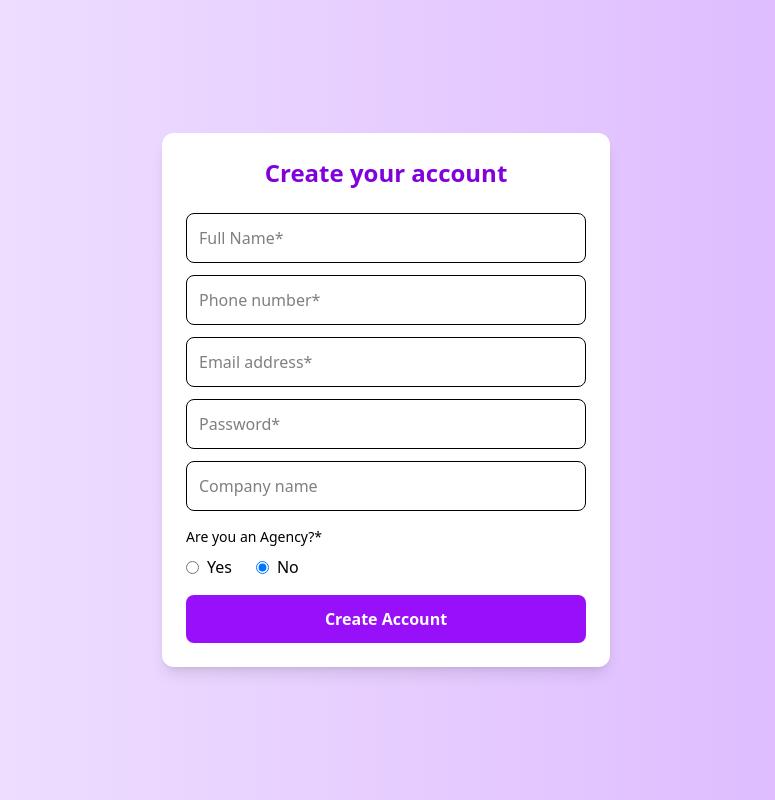
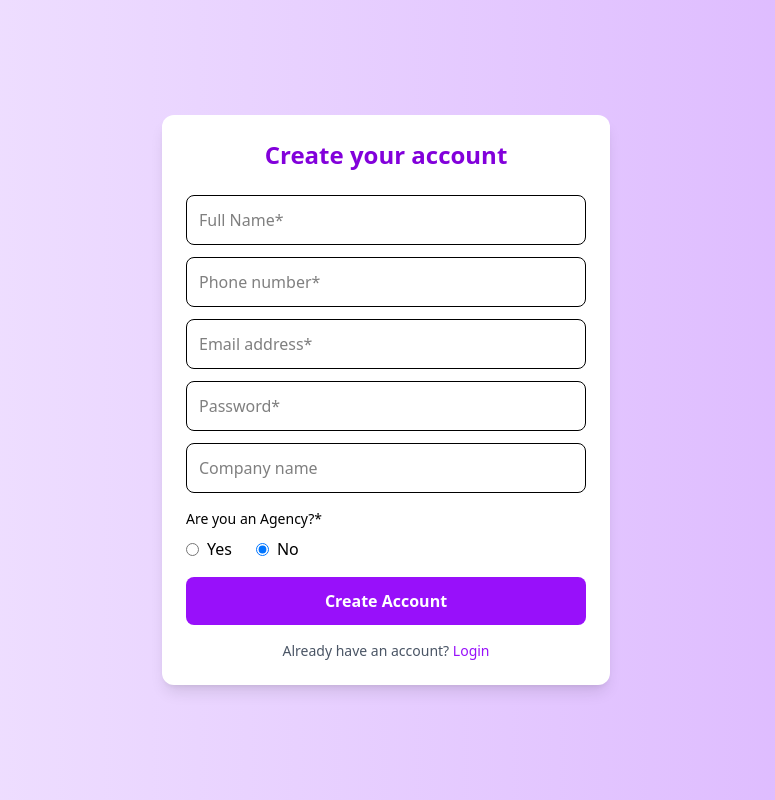
Before and after one commit to varsreddy/Auth-DashboardPages, a React (Vite) app: page /signup in a window 1280 px wide. Shown: the whole page, without its empty margins (254-1029 px from the left). Built offline with nearby package versions, Linux system fonts and the light colour scheme.

Commit message:
frontend code only

```diff
--- a/src/pages/SignUp.jsx
+++ b/src/pages/SignUp.jsx
@@ -1,6 +1,5 @@
 import { useState } from "react";
-import axios from "axios";
-import { useNavigate } from "react-router-dom";
+import { useNavigate, Link } from "react-router-dom";
 import toast from "react-hot-toast";
 
 export default function Signup() {
@@ -19,7 +18,8 @@ export default function Signup() {
     const { name, value } = e.target;
     setFormData({ ...formData, [name]: value });
   };
-const handleSubmit = async (e) => {
+
+  const handleSubmit = (e) => {
     e.preventDefault();
     setLoading(true);
 
@@ -32,8 +32,8 @@ const handleSubmit = async (e) => {
     }
 
     try {
+      // Dummy frontend-only signup
       const res = { data: { message: "Signup successful!" } };
-
       toast.success(res.data.message);
       navigate("/login");
     } catch (err) {
@@ -136,6 +136,16 @@ const handleSubmit = async (e) => {
         >
           {loading ? "Creating..." : "Create Account"}
         </button>
+
+        <p className="text-center mt-4 text-sm text-gray-600">
+          Already have an account?{" "}
+          <Link
+            to="/login"
+            className="text-purple-600 hover:text-purple-700 font-medium"
+          >
+            Login
+          </Link>
+        </p>
       </form>
     </div>
   );
```
Lines whose indentation alone changed are shown as unchanged.
